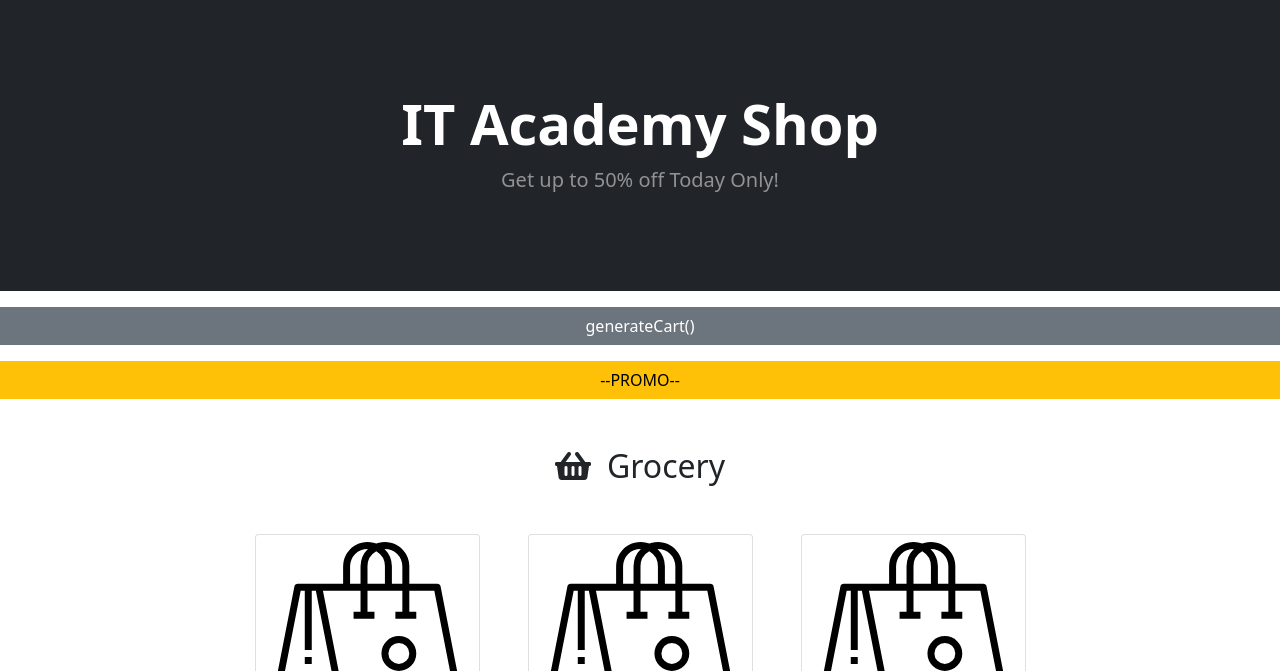
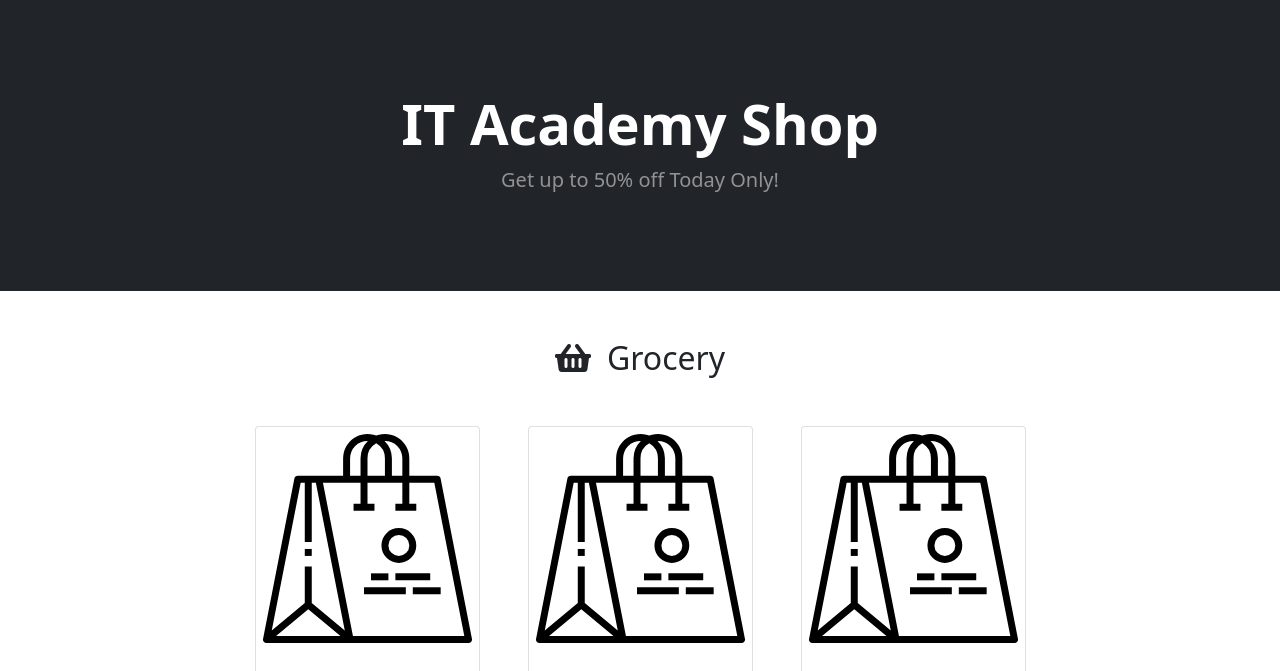
Before and after one commit to byNach/sprint_3, a plain HTML site: page index.html in a window 1280 px wide. Shown: the part 76-747 px from the top of the page. Drawn offline with nearby package versions, Linux system fonts and the light colour scheme.

Commit message:
DEL generateCart & appplyPromotions buttons

```diff
--- a/index.html
+++ b/index.html
@@ -61,17 +61,7 @@
                 </div>
             </div>
         </header>
-		<!-- GenerateCart()-->
-		<container>
-			<div class="row justify-content-center">
-				<button type="button" class="btn btn-secondary mt-3" onclick="generateCart()">generateCart()</button>
-			</div>
-		</container>
-		<container>
-			<div class="row justify-content-center">
-				<button type="button" class="btn btn-warning mt-3" onclick="applyPromotionsCart()">--PROMO--</button>
-			</div>
-		</container>
+
 		<!-- Section-->
 		<section class="pt-5" id="grocery">
 			<h2 class="text-center"><i class="fas fa-shopping-basket pe-3"></i>Grocery</h2>
```
